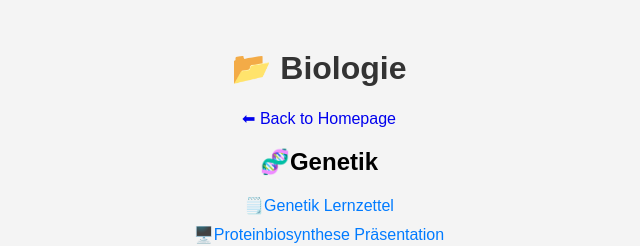
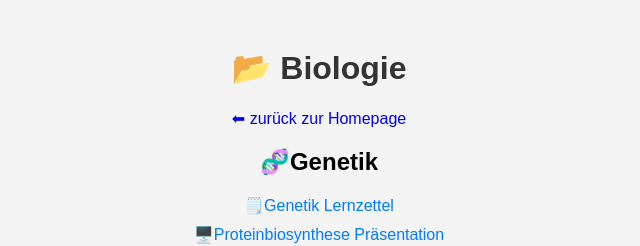
Before and after one commit to LukaTheCreator/LukaTheCreator-Website, a plain HTML site: page biology.html in a window 1280 px wide. Shown: the top 246 px of the page, 321-961 px from the left. Drawn offline with Linux system fonts and the light colour scheme.

Commit message:
Update biology.html

```diff
--- a/biology.html
+++ b/biology.html
@@ -3,12 +3,12 @@
 <head>
     <meta charset="UTF-8">
     <meta name="viewport" content="width=device-width, initial-scale=1.0">
-    <title>German Resources</title>
+    <title>Biologie</title>
     <link rel="stylesheet" href="style.css">
 </head>
 <body>
     <h1>📂 Biologie</h1>
-    <a href="index.html" class="back">⬅ Back to Homepage</a>
+    <a href="index.html" class="back">⬅ zurück zur Homepage</a>
 
     <ul>
         <h2>🧬Genetik</h2>
```
